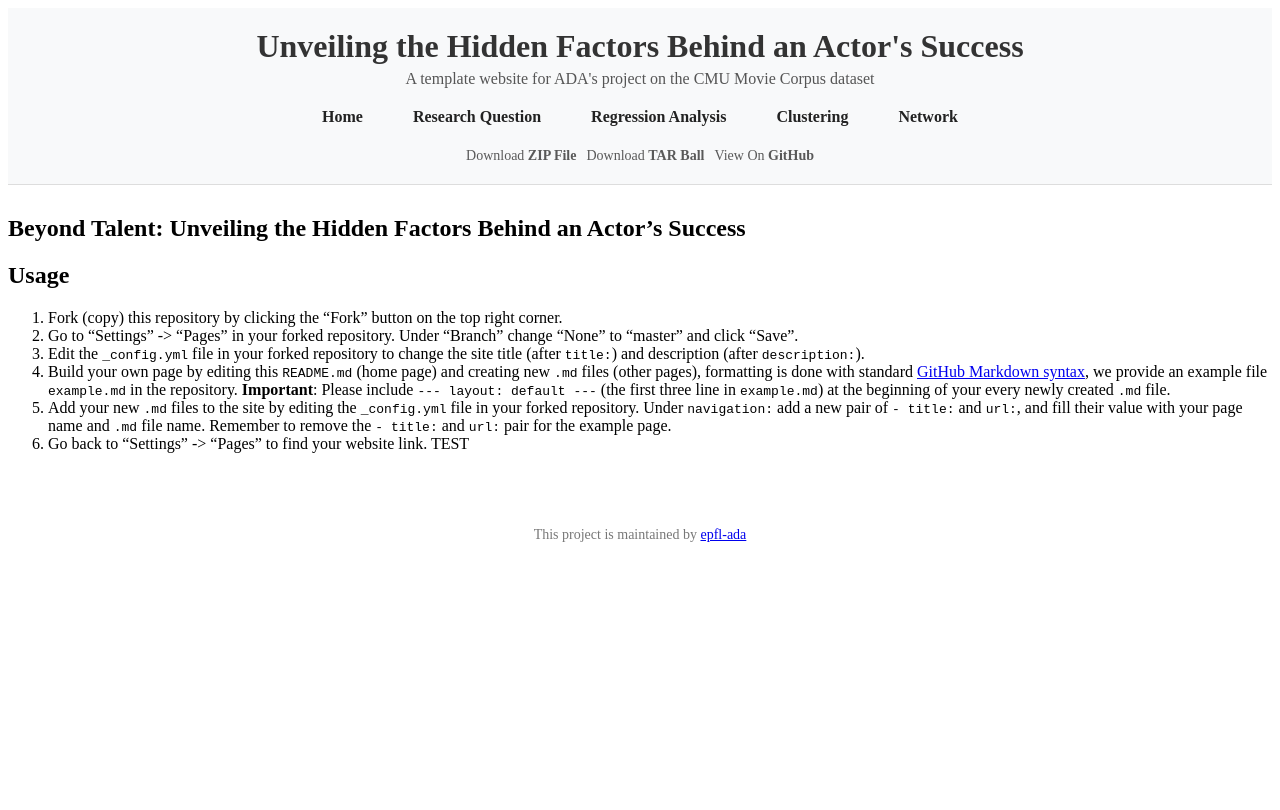
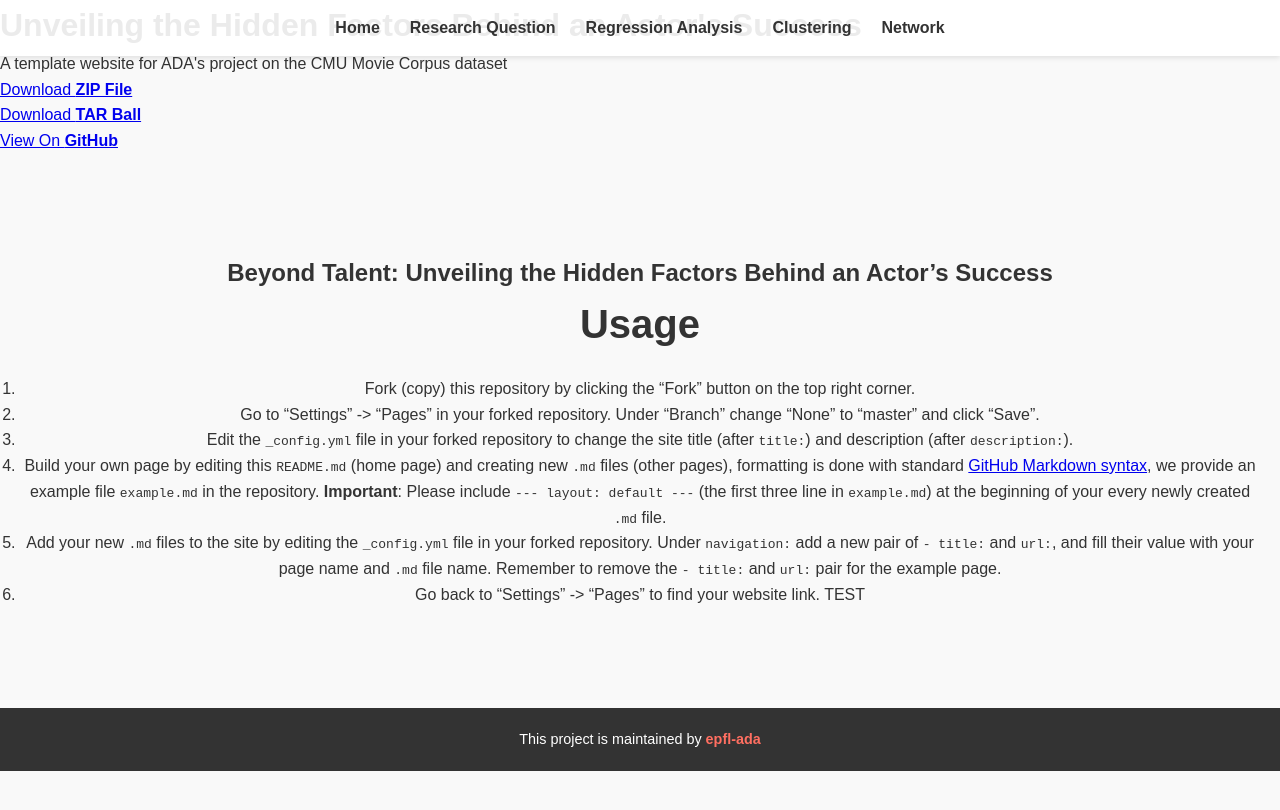
Before and after one commit to epfl-ada/ada-2024-project-arabsdatascientists2024, a Jekyll site: the page built from README.md, in a window 1280 px wide. Shown: the top 810 px of the page. Built offline with Jekyll 4.4.1, drawn with Linux system fonts in a browser that asks for light colours; our own code applies the rules of GitHub Pages for plain Markdown files.

Commit message:
Update styles.css

```diff
--- a/assets/css/styles.css
+++ b/assets/css/styles.css
@@ -1,103 +1,159 @@
-/* Header and Navigation Styles */
-header {
-  background-color: #f8f9fa;
-  padding: 20px;
-  border-bottom: 1px solid #ddd;
-  text-align: center;
-  margin-bottom: 30px; /* Added margin to ensure space between header and content */
+/* General Reset */
+* {
+    margin: 0;
+    padding: 0;
+    box-sizing: border-box;
 }
 
-header h1 {
-  font-size: 32px;
-  font-weight: bold;
+body {
+    font-family: 'Source Sans Pro', sans-serif;
+    line-height: 1.6;
     color: #333;
+    background-color: #f9f9f9;
     margin: 0;
 }
 
-header p {
-  font-size: 16px;
-  color: #555;
-  margin: 5px 0 20px;
+/* Header Section */
+header#home {
+    background: url('hero_image.jpg') no-repeat center center/cover;
+    height: 100vh;
+    color: white;
+    text-align: center;
+    display: flex;
+    flex-direction: column;
+    justify-content: center;
+    align-items: center;
+    padding: 0 20px;
+}
+
+header#home h1 {
+    font-size: 3rem;
+    margin-bottom: 20px;
+    text-shadow: 2px 2px 8px rgba(0, 0, 0, 0.7);
+}
+
+header#home p {
+    font-size: 1.5rem;
+    margin-bottom: 30px;
+    text-shadow: 1px 1px 5px rgba(0, 0, 0, 0.6);
+}
+
+header#home .button {
+    background-color: #ff6f61;
+    color: white;
+    padding: 15px 30px;
+    font-size: 1rem;
+    text-decoration: none;
+    border-radius: 5px;
+    transition: background-color 0.3s ease;
+}
+
+header#home .button:hover {
+    background-color: #ff3f3f;
+}
+
+/* Navigation */
+nav {
+    position: fixed;
+    top: 0;
+    width: 100%;
+    background: rgba(255, 255, 255, 0.9);
+    box-shadow: 0 2px 5px rgba(0, 0, 0, 0.1);
+    z-index: 1000;
 }
 
 nav ul {
     list-style: none;
-  margin: 0;
-  padding: 0;
     display: flex;
     justify-content: center;
-  gap: 20px;
+    padding: 15px;
 }
 
 nav ul li {
-  display: inline;
+    margin: 0 15px;
 }
 
 nav ul li a {
     text-decoration: none;
-  font-size: 16px;
-  color: #222;
+    color: #333;
     font-weight: bold;
-  padding: 10px 15px;
-  border-radius: 5px;
-  transition: background-color 0.3s ease, color 0.3s ease;
+    font-size: 1rem;
+    transition: color 0.3s ease;
 }
 
 nav ul li a:hover {
-  background-color: #007bff;
-  color: #fff;
+    color: #ff6f61;
 }
 
-/* Section Content Spacing */
+/* Section Styles */
 section {
-  margin-top: 30px; /* Ensures space between menu and page content */
+    padding: 100px 20px;
+    text-align: center;
 }
 
-/* Downloads Section */
-header ul.downloads {
-  list-style: none;
-  margin: 20px 0 0;
-  padding: 0;
-  display: flex;
-  justify-content: center;
-  gap: 10px;
+section h2 {
+    font-size: 2.5rem;
+    margin-bottom: 20px;
+    color: #333;
 }
 
-header ul.downloads li a {
-  font-size: 14px;
-  text-decoration: none;
-  color: #595959;
+section p {
+    font-size: 1.2rem;
+    margin-bottom: 30px;
+    color: #555;
 }
 
-header ul.downloads li a:hover {
-  color: #333;
-  text-decoration: underline;
+/* Background Styles for Sections */
+#intro {
+    background: #ffefef;
+}
+
+#methodology {
+    background: #eef9ff;
+}
+
+#questions {
+    background: #eaf7ea;
+}
+
+#results {
+    background: #fff4e5;
+}
+
+/* Button Styles for Links */
+section a.button {
+    display: inline-block;
+    margin-top: 20px;
+    background-color: #ff6f61;
+    color: white;
+    padding: 10px 20px;
+    text-decoration: none;
+    border-radius: 5px;
+    transition: background-color 0.3s ease;
+}
+
+section a.button:hover {
+    background-color: #ff3f3f;
 }
 
 /* Footer */
 footer {
-  width: 100%;
+    background: #333;
+    color: white;
     text-align: center;
-  margin-top: 50px;
-  padding: 10px 0;
-  font-size: 14px;
-  color: #777;
+    padding: 20px 0;
 }
 
-/* Responsive Navigation */
-@media print, screen and (max-width: 960px) {
-  nav ul {
-    flex-direction: column;
-    align-items: center;
-  }
+footer p {
+    font-size: 0.9rem;
 }
 
-@media print, screen and (max-width: 720px) {
-  body {
-    padding: 15px;
+footer a {
+    color: #ff6f61;
+    text-decoration: none;
+    font-weight: bold;
 }
 
-  header ul {
-    width: 100%;
+footer a:hover {
+    color: #ff3f3f;
 }
-}
```
Lines whose indentation alone changed are shown as unchanged.
